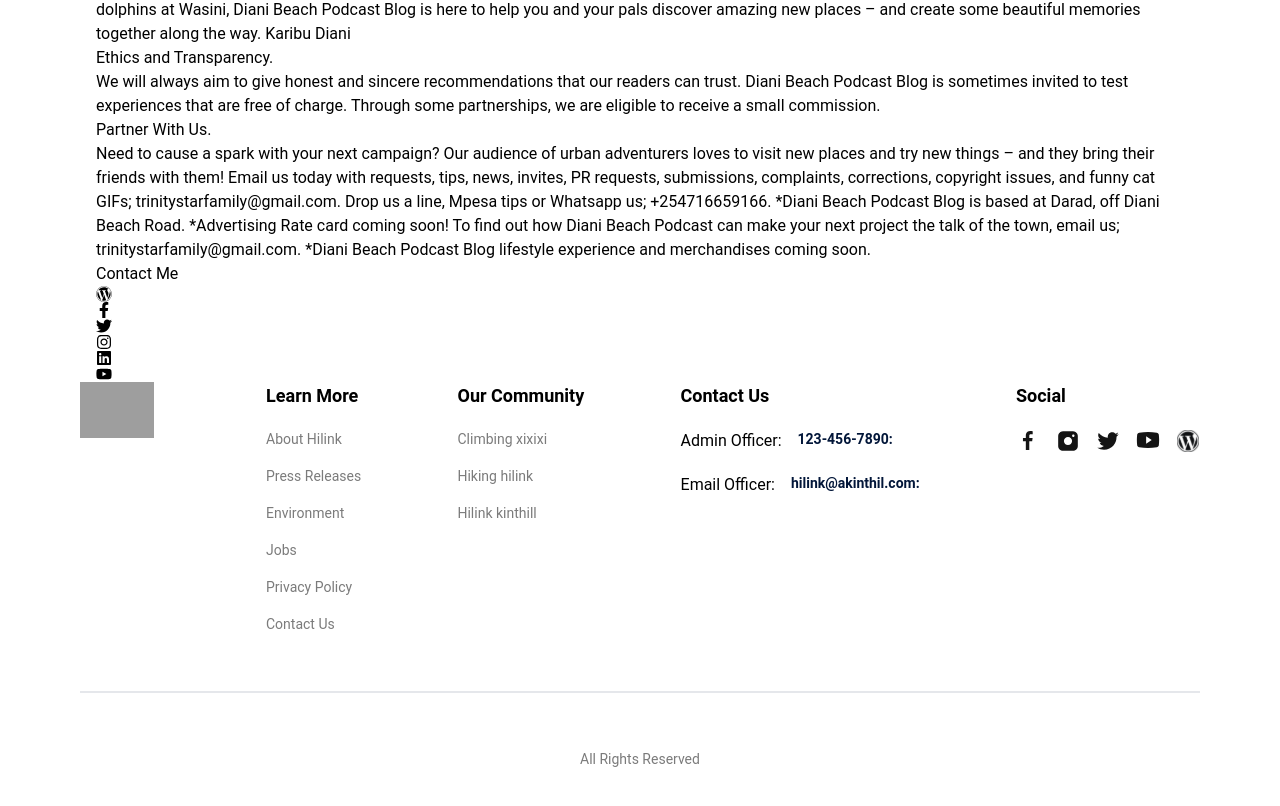
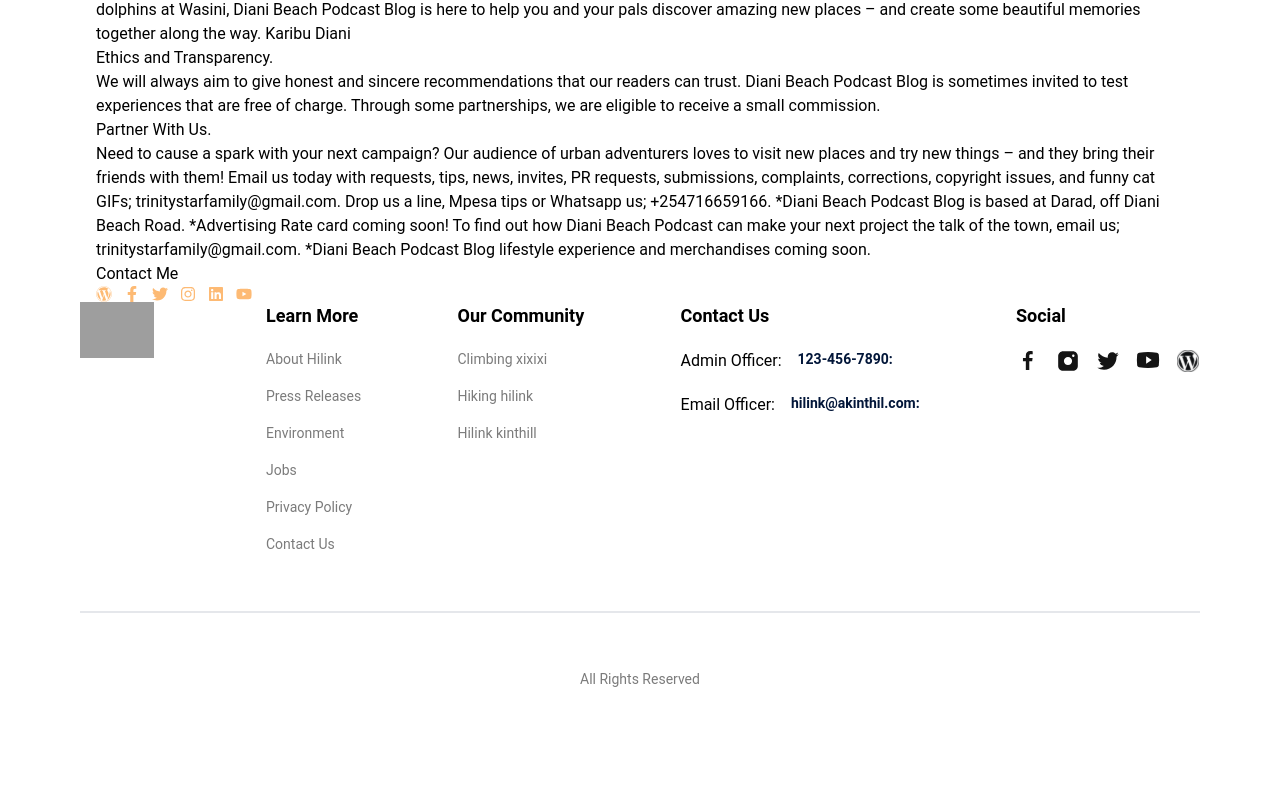
Before and after one commit to MatthewsRicky/travelapp, a Next.js app: page /about in a window 1280 px wide. Shown: the part 838-1644 px from the top of the page. Built offline with nearby package versions, Linux system fonts and the light colour scheme; grey boxes are pictures that could not be loaded.

Commit message:
Update About.tsx

```diff
--- a/components/About.tsx
+++ b/components/About.tsx
@@ -100,7 +100,7 @@ const About = () => {
 				</article>
 				<div>
 					<button>Contact Me</button>
-					<ul>
+					<ul className='flex gap-3 text-orange-300'>
 						{socialIcons.map((icon) => (
 							<li>{icon}</li>
 						))}
```
